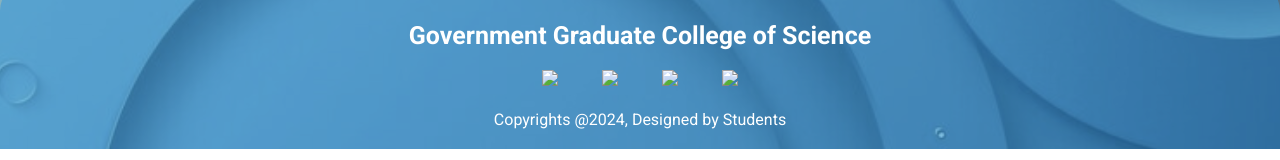
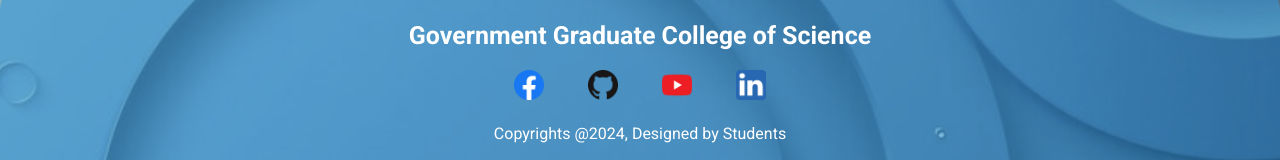
Before and after one commit to Abdul-Moeed1/Practise-project, a plain HTML site: page index.html in a window 1280 px wide. Shown: the part 899-1059 px from the top of the page. Drawn offline with nearby package versions, Linux system fonts and the light colour scheme; files whose address does not match are found by name.

Commit message:
Update index.html

```diff
--- a/index.html
+++ b/index.html
@@ -63,10 +63,10 @@
   <footer class="footer">
     <div class="footerTitle">Government Graduate College of Science</div>
     <div class="footerIcons">
-      <a href="#"><img src="images/faceBookLogo.png" class="footerImg"></img></a>
-      <a href="#"><img src="images/gitHubLogo.png" class="footerImg"></img></a>
-      <a href="#"><img src="images/youTubeLogo.png" class="footerImg"></img></a>
-      <a href="#"><img src="images/linkedInLogo.png" class="footerImg"></img></a>
+      <a href="#"><img src="faceBookLogo.png" class="footerImg"></img></a>
+      <a href="#"><img src="gitHubLogo.png" class="footerImg"></img></a>
+      <a href="#"><img src="youTubeLogo.png" class="footerImg"></img></a>
+      <a href="#"><img src="linkedInLogo.png" class="footerImg"></img></a>
     </div>
     <div class="footerEnd">Copyrights @2024, Designed by Students </div>
   </footer>
```
